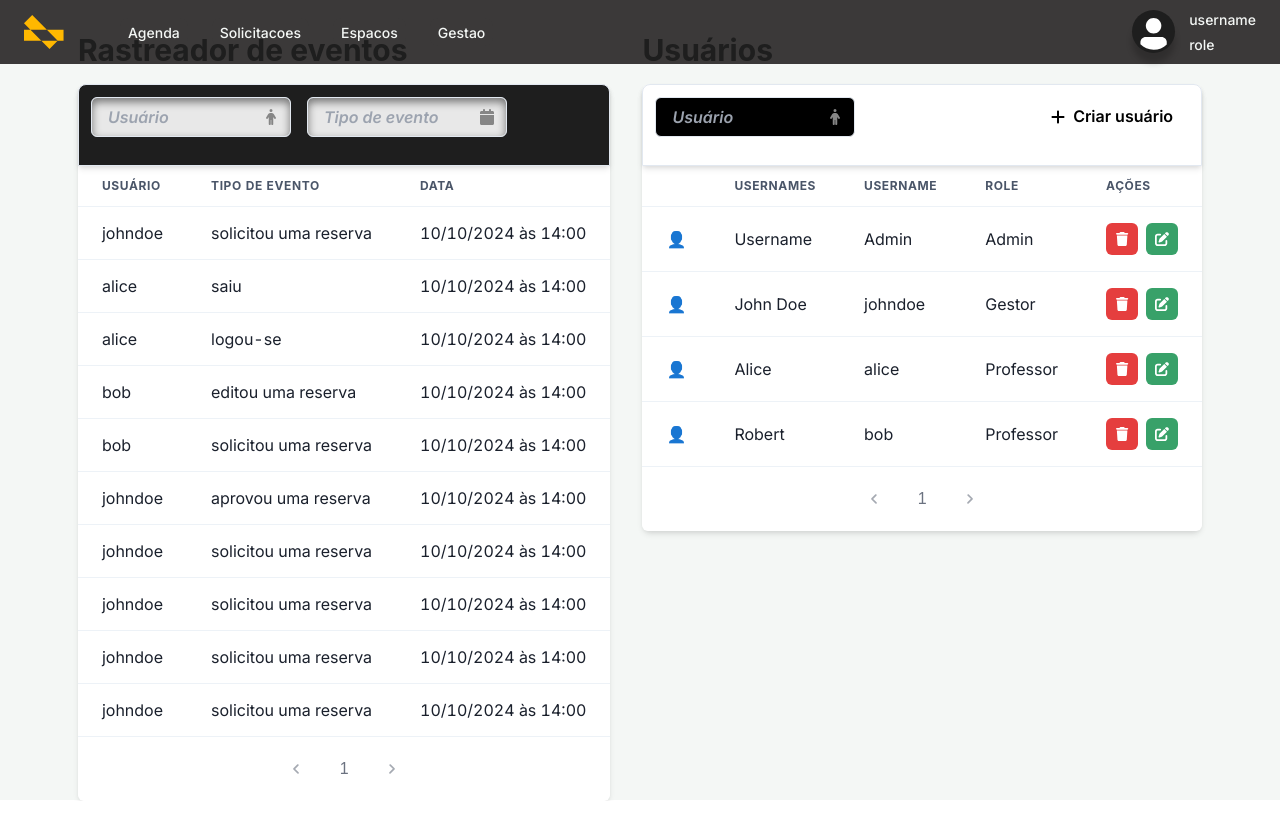
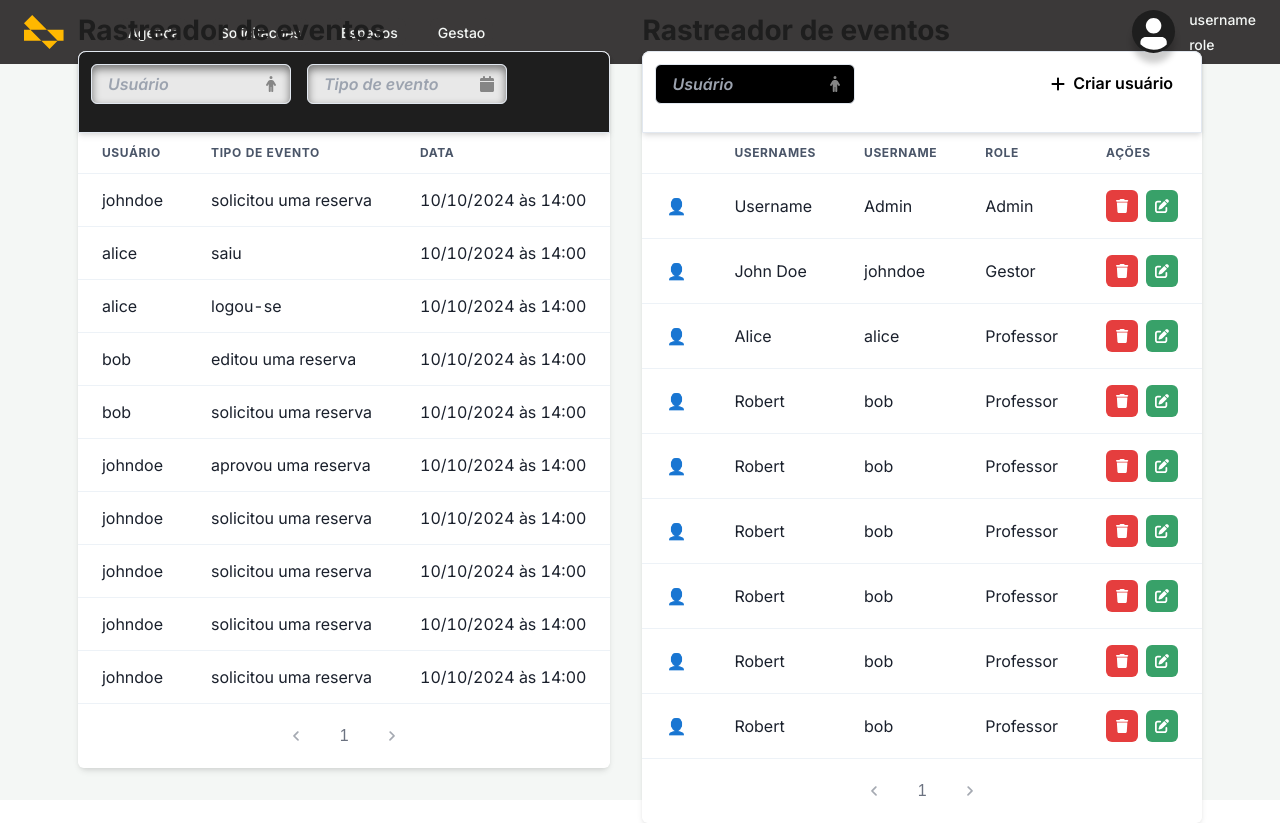
Before and after one commit to gusmaooleo/bookaspace-client, a Next.js app: page /gestao in a window 1280 px wide. Before the commit the page ends 801 px from the top, so only its background shows below. Built offline with nearby package versions, Linux system fonts and the light colour scheme; a web font is replaced by a local one.

Commit message:
chore: some changes before merge

```diff
--- a/src/components/Solicitacao/TabelaReutilizavel.tsx
+++ b/src/components/Solicitacao/TabelaReutilizavel.tsx
@@ -8,7 +8,6 @@ import {
     Td,
     Button,
     Box,
-    Flex,
     Text,
     Badge,
     HStack,
@@ -21,9 +20,6 @@ import {
 import { FontAwesomeIcon } from '@fortawesome/react-fontawesome';
 import {
     faSearch,
-    faChevronLeft,
-    faChevronRight,
-    faCircleInfo,
 } from '@fortawesome/free-solid-svg-icons';
 
 import { Paginator, PaginatorPageChangeEvent } from 'primereact/paginator';
--- a/src/pages/espacos/index.tsx
+++ b/src/pages/espacos/index.tsx
@@ -74,7 +74,7 @@ const espacos = () => {
   }
 
   return (
-    <div>
+    <div className='page p-20'>
       <h2 className="mb-3">Registro de espaços</h2>
       <TabelaReutilizavel
         columns={columns}
--- a/src/pages/gestao/index.tsx
+++ b/src/pages/gestao/index.tsx
@@ -1,11 +1,10 @@
 import React, { useState } from 'react';
-import { Box, Flex, Heading, Input, Button, IconButton } from '@chakra-ui/react';
+import { Box, Flex, IconButton } from '@chakra-ui/react';
 import { FontAwesomeIcon } from '@fortawesome/react-fontawesome';
-import { faSearch, faPlus, faTrash, faEdit, faPerson, faCalendar } from '@fortawesome/free-solid-svg-icons';
+import { faPlus, faTrash, faEdit, faPerson, faCalendar } from '@fortawesome/free-solid-svg-icons';
 import TabelaReutilizavel from '@/components/Solicitacao/TabelaReutilizavel';
 import './styles.css';
 import { PageChangeEvent } from '@/components/Solicitacao/TabelaReutilizavel.d';
-import { faBuildingUser, faFlaskVial, faGraduationCap, faSchool } from '@fortawesome/free-solid-svg-icons';
 
 const gestao = () => {
 
@@ -26,6 +25,11 @@ const gestao = () => {
     { avatar: '👤', loginssons: 'Username', username: 'Admin', role: 'Admin' },
     { avatar: '👤', loginssons: 'John Doe', username: 'johndoe', role: 'Gestor' },
     { avatar: '👤', loginssons: 'Alice', username: 'alice', role: 'Professor' },
+    { avatar: '👤', loginssons: 'Robert', username: 'bob', role: 'Professor' },
+    { avatar: '👤', loginssons: 'Robert', username: 'bob', role: 'Professor' },
+    { avatar: '👤', loginssons: 'Robert', username: 'bob', role: 'Professor' },
+    { avatar: '👤', loginssons: 'Robert', username: 'bob', role: 'Professor' },
+    { avatar: '👤', loginssons: 'Robert', username: 'bob', role: 'Professor' },
     { avatar: '👤', loginssons: 'Robert', username: 'bob', role: 'Professor' },
   ];
 
@@ -68,7 +72,7 @@ const gestao = () => {
     <div className='page gestao-page gap-8'>
       <Flex justifyContent="space-between" mb={8}>
         <Box flex={1} mr={4}>
-          <Heading as="h2" size="lg" mb={4}>Rastreador de eventos</Heading>
+          <h2>Rastreador de eventos</h2>
           <TabelaReutilizavel
             columns={eventosColumns}
             data={eventosData}
@@ -81,9 +85,7 @@ const gestao = () => {
           />
         </Box>
         <Box flex={1} ml={4}>
-          <Flex justifyContent="space-between" alignItems="center" mb={4}>
-            <Heading as="h2" size="lg">Usuários</Heading>
-          </Flex>
+          <h2>Rastreador de eventos</h2>
           <TabelaReutilizavel
             columns={usuariosColumns}
             data={usuariosData.map(user => ({
--- a/src/pages/solicitacoes/index.tsx
+++ b/src/pages/solicitacoes/index.tsx
@@ -1,9 +1,8 @@
-import { Box } from '@chakra-ui/react';
-import './styles.css'
 import TabelaReutilizavel from '@/components/Solicitacao/TabelaReutilizavel';
 import React, { useState, useEffect } from 'react';
-import { faArrowDown, faArrowUp, faCheck, faPerson, faSearch, faTimes } from '@fortawesome/free-solid-svg-icons';
+import { faArrowDown, faArrowUp, faPerson, faSearch } from '@fortawesome/free-solid-svg-icons';
 import { PageChangeEvent } from '@/components/Solicitacao/TabelaReutilizavel.d';
+import './styles.css'
 
 const Solicitacoes = () => {
   const [currentPage, setCurrentPage] = useState(0);
@@ -29,7 +28,7 @@ const Solicitacoes = () => {
 
   const filters = [
     { placeholder: 'Ordenar por', options: [{ label: 'Mais recente', icon: faArrowUp }, { label: 'Mais antigo', icon: faArrowDown },] },
-    { placeholder: 'Status', options: [{ label: 'Aguardando aprovação', color: 'yellow' }, { label: 'Aprovada', color: 'green' }, { label: 'Reprovada', color: 'red' }, { label: 'Fora do prazo', color: 'gray' },] },
+    { placeholder: 'Status', options: [{ label: 'Aguardando aprovação', color: '#FFE55F' }, { label: 'Aprovada', color: '#68D68A' }, { label: 'Reprovada', color: '#F97E7A' }, { label: 'Fora do prazo', color: '#868686' },] },
   ];
 
   const textButtons = [
@@ -54,7 +53,7 @@ const Solicitacoes = () => {
   }
 
   return (
-    <div>
+    <div className='page p-20'>
       <h2 className="mb-3">Históricos de solicitações</h2>
       <TabelaReutilizavel
         columns={columns}
```
Also changed, not shown: src/components/Solicitacao/CustomSelect.tsx (+26 -9 lines).
